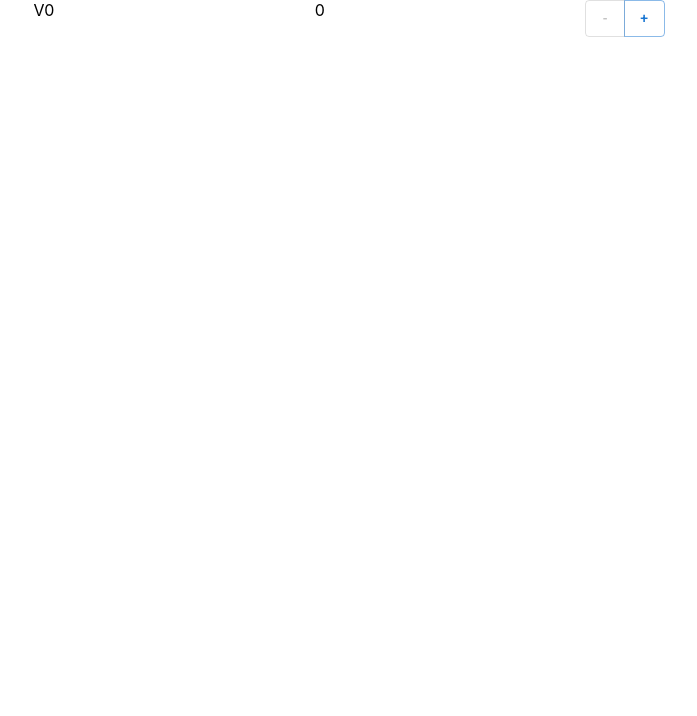
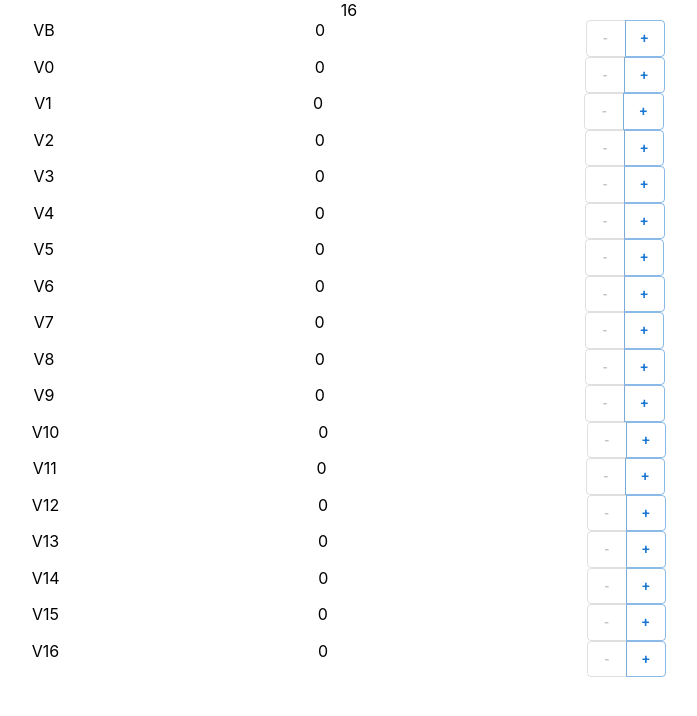
Before and after one commit to comeara13/climbing-tracker, a React (Create React App) app: page / in a window 1280 px wide. Both pictures are taken after a click on the button "Add New". Shown: the top 716 px of the page, without its empty margins (291-988 px from the left). Built offline with nearby package versions, Linux system fonts and the light colour scheme.

Commit message:
clean up existing files, render number of trackers

```diff
--- a/src/App.tsx
+++ b/src/App.tsx
@@ -5,25 +5,7 @@ import AddIcon from '@mui/icons-material/Add'
 import Current from './Current'
 
 type Flow = 'INITIAL' | 'CURRENT'
-type BoulderGrade =
-  | -1
-  | 0
-  | 1
-  | 2
-  | 3
-  | 4
-  | 5
-  | 6
-  | 7
-  | 8
-  | 9
-  | 10
-  | 11
-  | 12
-  | 13
-  | 14
-  | 15
-  | 16
+type BoulderGrade = number
 
 function App() {
   const [flow, setFlow] = useState<Flow>('INITIAL')
@@ -32,7 +14,7 @@ function App() {
   const initialContent = (
     <IconButton onClick={() => setFlow('CURRENT')}>Add New</IconButton>
   )
-  const currentContent = <Current />
+  const currentContent = <Current maxGrade={maxGrade} />
 
   function getContent(flowState: Flow): JSX.Element {
     if (flowState === 'CURRENT') {
--- a/src/CreateSession.tsx
+++ b/src/CreateSession.tsx
@@ -1,4 +1,5 @@
 import './App.css'
+import type { BoulderGrade } from './App'
 import React, { useState } from 'react'
 import { Container, getTextFieldUtilityClass, IconButton } from '@mui/material'
 import { Button, ButtonGroup, Box } from '@mui/material'
--- a/src/Current.tsx
+++ b/src/Current.tsx
@@ -1,13 +1,26 @@
 import './App.css'
+import type { BoulderGrade } from './App'
 import React, { useState } from 'react'
 import { Container, IconButton } from '@mui/material'
 import AddIcon from '@mui/icons-material/Add'
 import BoulderTrack from './BoulderTrack'
 
-function Current() {
+type CurrentProps = {
+  maxGrade: BoulderGrade
+}
+
+function makeTrackers(maxGrade: BoulderGrade): JSX.Element[] {
+  let array = []
+  for (let i = -1; i <= maxGrade; i++) {
+    array.push(<BoulderTrack grade={i} key={i} />)
+  }
+  return array
+}
+
+function Current({ maxGrade }: CurrentProps) {
   return (
     <div className="Current">
-      <BoulderTrack grade={0} />
+      {maxGrade} {makeTrackers(maxGrade)}
     </div>
   )
 }
```
